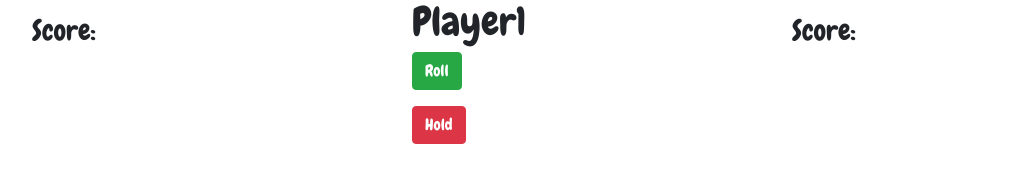
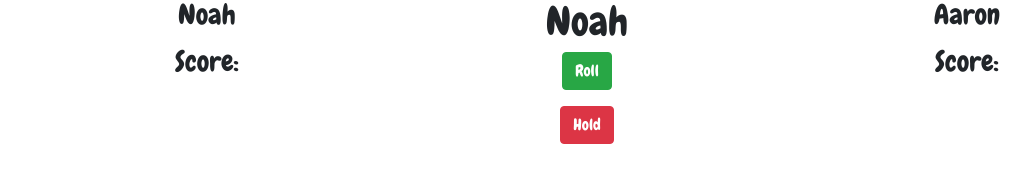
Before and after one commit to AaronRohrbacher/pigDice, a plain HTML site: page index.html in a window 1280 px wide. Shown: the whole page, without its empty margins (53-1084 px from the left). Drawn offline with Linux system fonts and the light colour scheme.

Commit message:
clean up styling, centering

```diff
--- a/css/styles.css
+++ b/css/styles.css
@@ -3,4 +3,13 @@
 }
 body{
   font-family:'Chewy', cursive;
-};
+
+}
+
+ .center{
+  text-align: center;
+}
+
+#playerOneDisplayRoll, #playerTwoDisplayRoll{
+  list-style: none;
+}
--- a/index.html
+++ b/index.html
@@ -15,9 +15,9 @@
           <div class ="panel">
             <div class="panel panel-default">
               <div class="panel-heading">
-                <h3 class="panel-title playerOneName"></h3>
+                <h3 class="panel-title playerOneName center"></h3>
               </div>
-              <div class="panel-body">
+              <div class="panel-body center">
                 <ul id ="playerOneDisplayRoll"></ul>
                 <h3>Score:</h3>
                 <p id ="playerOneCurrentScore"></p>
@@ -25,14 +25,14 @@
             </div>
           </div>
         </div>
-        <div class="col-md-4 playerOne">
-          <h1>Player1</h1>
+        <div class="col-md-4 playerOne center">
+          <h1 class ="playerOneName"></h1>
           <p><span class = "btn btn-success rollOne">Roll</span></p>
           <p><span class = "btn btn-danger holdOne">Hold</span></p>
           <ul></ul>
         </div>
-        <div class="col-md-4 playerTwo">
-          <h1>Player2</h1>
+        <div class="col-md-4 playerTwo center">
+          <h1 class ="playerTwoName"></h1>
           <p><span class = "btn btn-success rollTwo">Roll</span></p>
           <p><span class = "btn btn-danger holdTwo">Hold</span></p>
         </div>
@@ -40,9 +40,9 @@
           <div class ="panel">
             <div class="panel panel-default">
               <div class="panel-heading">
-                <h3 class="panel-title playerTwoName"></h3>
+                <h3 class="panel-title playerTwoName center"></h3>
               </div>
-              <div class="panel-body">
+              <div class="panel-body center">
                 <ul id ="playerTwoDisplayRoll"></ul>
                 <h3>Score: </h3>
                 <p id ="playerTwoCurrentScore"></p>
--- a/js/scripts.js
+++ b/js/scripts.js
@@ -37,6 +37,9 @@ player1 = new Player("Noah", [], 0, 0);
 player2 = new Player("Aaron", [], 0, 0);
 
 $(document).ready(function(){
+  $(".playerTwoName").text(player2.name);
+  $(".playerOneName").text(player1.name);
+
   $(".rollOne").click(function(){
     var roll = player1.roll();
     var current = player1.currentScore;
@@ -46,7 +49,6 @@ $(document).ready(function(){
       $(".playerTwo").toggle();
       $(".playerOne").toggle();
     } else {
-    $(".playerOneName").text(player1.name);
     $("#playerOneDisplayRoll").append("<li>Your Roll: " + roll +  " | Current Score: " + (current + player1.turnScore) + "</li>");
     }
   })
@@ -68,7 +70,6 @@ $(document).ready(function(){
       $(".playerTwo").toggle();
       $(".playerOne").toggle();
     } else {
-    $(".playerTwoName").text(player2.name);
     $("#playerTwoDisplayRoll").append("<li>Your Roll: " + roll +  " | Current Score: " + (current + player2.turnScore) + "</li>");
     }
   })
```
Also changed, not shown: img/dice1.png (added), img/dice2.png (added), img/dice3.png (added), img/dice4.png (added), img/dice5.png (added), img/dice6.png (added).
